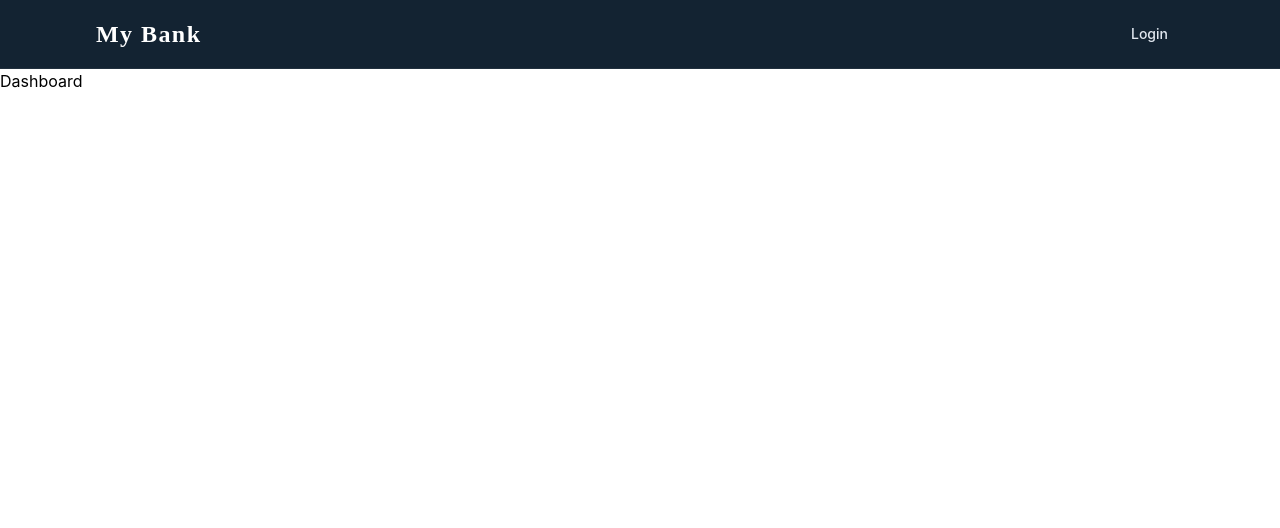
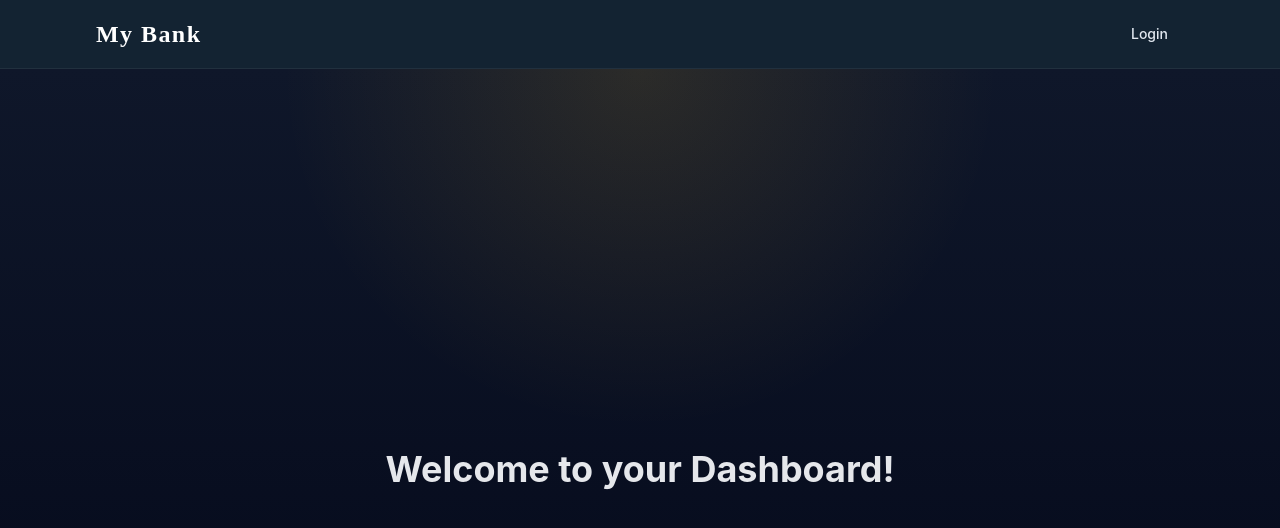
Before and after one commit to CedricDeVijt/My-Bank, a React (Vite) app in the folder frontend/: page /dashboard in a window 1280 px wide. Shown: the top 528 px of the page. Built offline with nearby package versions, Linux system fonts and the light colour scheme; no server answers.

Commit message:
feat: add DashboardPage component and update routing in App

```diff
--- a/frontend/src/App.tsx
+++ b/frontend/src/App.tsx
@@ -2,6 +2,7 @@ import { BrowserRouter as Router, Route, Routes } from "react-router-dom";
 
 import { LoginPage } from "./pages/LoginPage.tsx";
 import { HomePage } from "./pages/HomePage.tsx";
+import { DashboardPage } from "./pages/DashboardPage.tsx";
 import { NavBar } from "./components/NavBar.tsx";
 
 function App() {
@@ -11,7 +12,7 @@ function App() {
       <Routes>
         <Route path="/" element={<HomePage />} />
         <Route path="/login" element={<LoginPage />} />
-        <Route path="/dashboard" element={<h1>Dashboard</h1>} />
+        <Route path="/dashboard" element={<DashboardPage />} />
       </Routes>
     </Router>
   );
--- /dev/null
+++ b/frontend/src/pages/DashboardPage.tsx
@@ -0,0 +1,7 @@
+export function DashboardPage() {
+  return (
+    <div className="flex min-h-screen items-center justify-center bg-[radial-gradient(circle_at_top,rgba(251,191,36,0.12),transparent_35%),linear-gradient(180deg,#0f172a_0%,#020617_100%)] px-4 py-12 text-gray-200">
+      <h1 className="text-4xl font-bold">Welcome to your Dashboard!</h1>
+    </div>
+  );
+}
```
